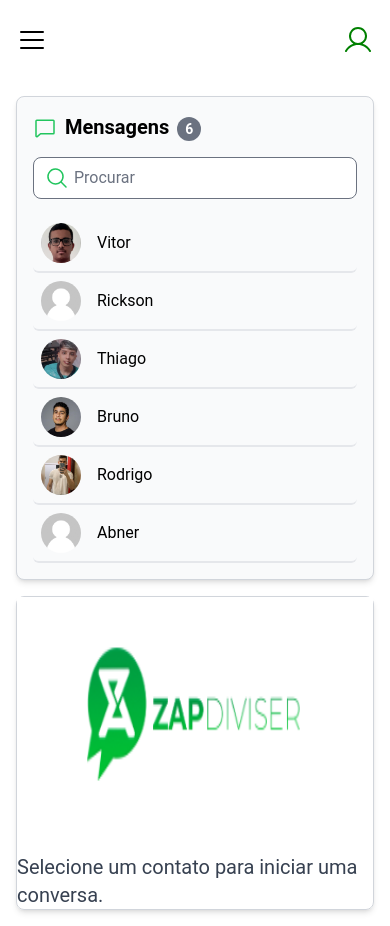
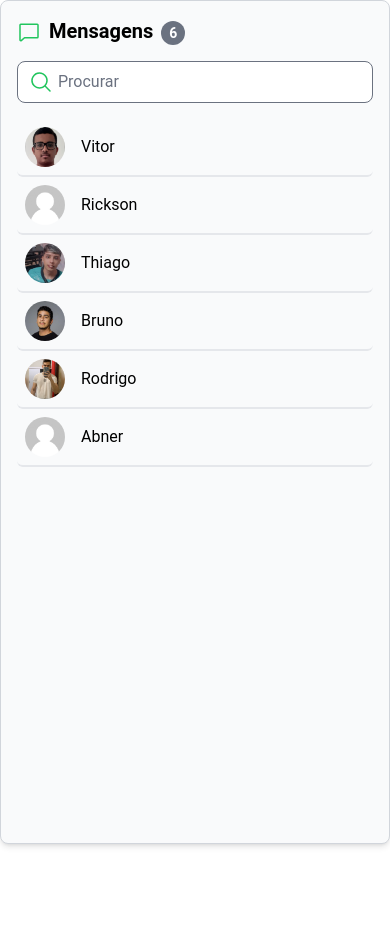
Before and after one commit to thfields/Chat-Zapdiviser, a React (Vite) app: page / in a window 390 px wide. After the commit the page ends 844 px from the top, so only its background shows below. Built offline with nearby package versions, Linux system fonts and the light colour scheme.

Commit message:
fix: sidebar ok

```diff
--- a/src/pages/ControlPage/ControlPage.jsx
+++ b/src/pages/ControlPage/ControlPage.jsx
@@ -26,8 +26,13 @@ const ControlPage = () => {
     setIsModalProfileOpen(!isModalProfileOpen);
   };
 
+  const toggleSidebar = () => {
+    setIsSidebarVisible(!isSidebarVisible);
+  };
+
   const handleContactClick = (contact) => {
     setSelectedContact(contact);
+    setIsSidebarVisible(false);
     if (!contactsMessages[contact]) {
       setContactsMessages({
         ...contactsMessages,
@@ -80,14 +85,12 @@ const ControlPage = () => {
     });
   };
 
-  const toggleSidebar = () => {
-    setIsSidebarVisible(!isSidebarVisible);
-  };
+
 
   return (
     <div className="flex flex-col h-screen">
       <div className="flex justify-between w-full px-4 py-3 md:px-20 md:py-6">
-        <button className="my-3">
+        <button className="my-3" onClick={toggleSidebar}>
           <List size={32} />
         </button>
         <button className="my-3" onClick={toggleModalProfile}>
@@ -106,7 +109,7 @@ const ControlPage = () => {
 
       <div className="flex flex-col md:flex-row flex-1 bg-white p-4 mx-auto w-full md:w-4/5 lg:w-3/4 xl:w-2/3">
         {isSidebarVisible && (
-          <div className="w-full md:w-1/3 mb-4 md:mb-0">
+          <div className={`fixed inset-0 z-10 md:relative md:z-auto md:w-1/3 ${isSidebarVisible ? 'block' : 'hidden md:block'}`}>
             <Contacts
               contacts={initialContacts}
               contactProfileImages={contactProfileImages}
```
